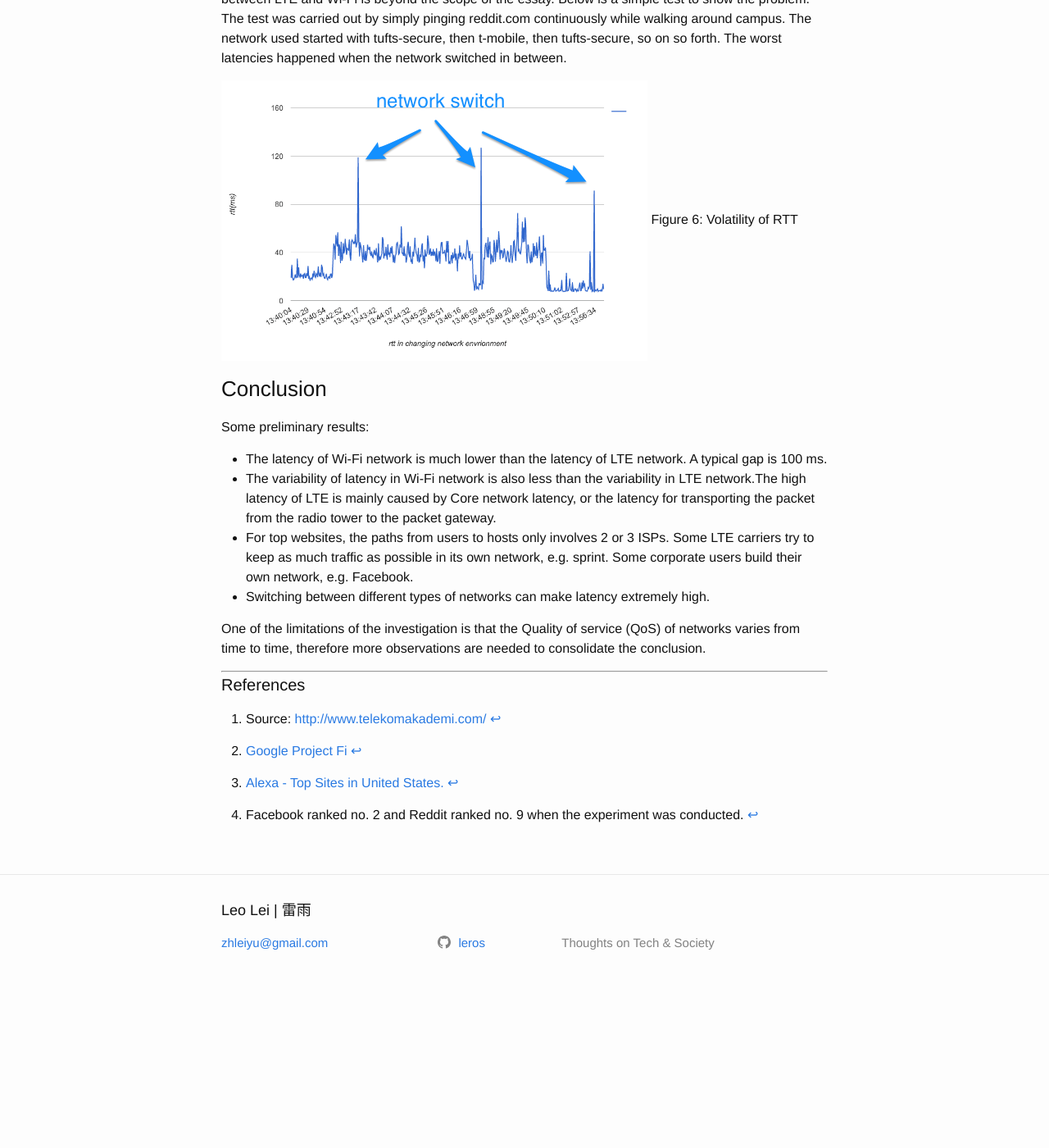
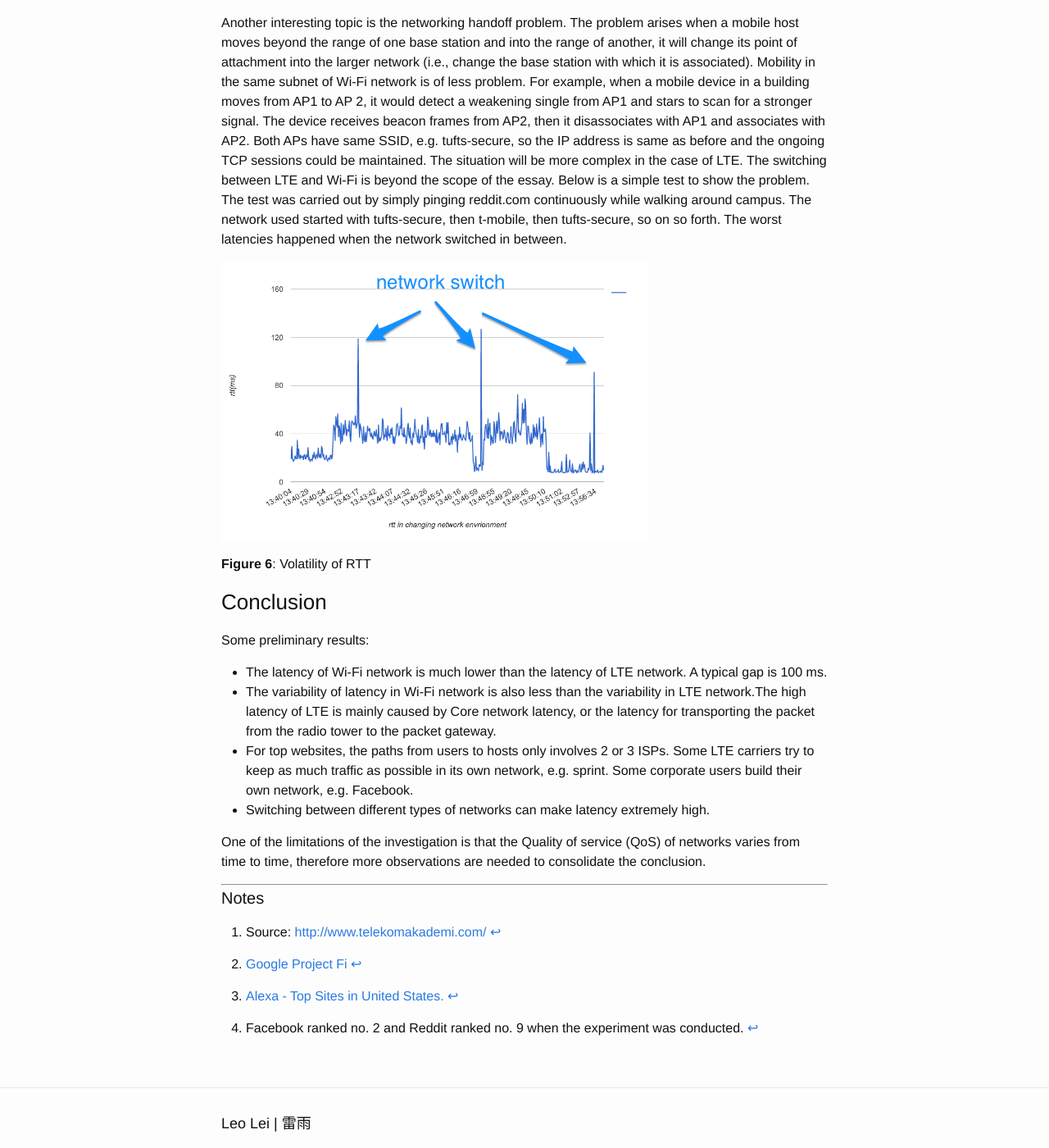
Before and after one commit to leros/leros.github.io, a Jekyll site: the page built from _posts/2018-01-27-wifi-lte-latency.md, in a window 1280 px wide and 1400 px high, scrolled down 5953 px. Shown: the whole window at 82% size. Built offline with Jekyll 4.4.1, drawn with Linux system fonts in a browser that asks for light colours; before the commit the page ends 7175 px from its top, so only the background shows below that.

Commit message:
Update format

```diff
--- a/_posts/2018-01-27-wifi-lte-latency.md
+++ b/_posts/2018-01-27-wifi-lte-latency.md
@@ -27,7 +27,9 @@ LTE is the Long Term Evolution of the Universal Mobile Telecommunications System
 2.  The Evolved UMTS Terrestrial Radio Access Network (E-UTRAN): The E-UTRAN handles the radio communications between the mobile and the evolved packet core(EPC). The evolved base stations are called eNodeB or eNB. Each eNB is a base station that controls the mobiles in one or more cells. The base station that is communicating with a mobile is known as its serving eNB.
 3.  The Evolved Packet Core (EPC): The EPC is a simplified all-IP core network that unifies the separate circuit-switched cellular voice network and the packet-switched cellular data network. And both voice and data will be carried in IP datagrams.
 
-![Components of a LTE network](assets/img/latency_report_LTE_structure.jpg) **Figure 1:** Components of a LTE network [^fn1]
+![Components of a LTE network](/assets/img/latency_report_LTE_structure.jpg)
+
+ **Figure 1:** Components of a LTE network [^fn1]
 
 ### Settings of Measurement
 
@@ -60,11 +62,15 @@ In the experiment, 50 top US websites had been pinged[^fn3] from the device. Pi
 
 There are two dimensions worth of checking: average RTT and covariance of RTT. The former dimension gives us a general idea on the performance, while the later tells us how stable the performance is.
 
-![avarage RTT](/assets/img/latency_report_ave_RTT.png) **Figure 2**: average RTT in four networks
+![avarage RTT](/assets/img/latency_report_ave_RTT.png)
+
+ **Figure 2**: average RTT in four networks
 
 From figure 2, it’s obvious that the latencies of Wi-Fi are much less than the latencies of LTE. For example, 50% of the RTTs in Wi-Fi environment is around 20 ms or less, but in the case of LTE, the threshold is about 120 ms. There is a 100-ms gap.
 
-![cv of RTT](/assets/img/latency_report_cv_RTT.png) **Figure 3**: covariance of RTT in four networks
+![cv of RTT](/assets/img/latency_report_cv_RTT.png)
+
+**Figure 3**: covariance of RTT in four networks
 
 From figure 3, it’s also obvious that Wi-Fi has less relative variability even in static testing. 90% of all coefficient of variation with WiFI are less than 0.2, but only 40% of the coefficient falls in that rage. In general, Wi-Fi is preferred to LTE due to less latency and smaller relative variability. The 100-ms gap of Wi-Fi and LTE reflects the different architecture of these two technologies. Internet routing latency domains Wi-Fi, but there are more latencies involved in the case of LET:
 
@@ -82,16 +88,18 @@ Above analysis gives us a general idea of the performance of those two technique
 -   traceroute-friendly: many hosts block traceroute request, which makes it difficult to get a full path.
 -   Facebook owns network infrastructure while Reddit does not.
 
-##### Facebook
+**Facebook**
 
 ![paths from users to hosts](/assets/img/path_to_facebook.png)
+
 **Figure 4**: The path to Facebook
 
 In general, all paths converge to Facebook's own network “tfbnw”. For tufts-secure, the packets were sent from tufts corporate intranet to `level 3` and then to `tfbnw`. For Comcast, all traffic up to `tfbnw` are actually in the domain of Comcast. For LTE, in the case of t-mobile, it took 48 ms for the packets to get into the internet, and t-mobile then sent packets to another ISP, while sprint core network sent the packets to its own network service.
 
-##### Reddit
+**Reddit**
 
 ![paths from users to hosts](/assets/img/path_to_reddit.png)
+
 **Figure 5**: The path to Reddit
 
 Reddit doesn’t operate network infrastructure, so the packets accessed the server via different paths. Similar to Facebook, there were only few ISPs involved in the routing. For tufts-secure, they were `level 3` and `telia`. For Comcast, they were just Comcast and NTT. And in the t-mobile case, `level 3` and `telia` again. For sprint, packets went through sprint core network and service network and finally gtt. It’s clear that core network latency well explains the difference between Wi-Fi and LTE. If we deduct the core network latency, the gap would be much much narrow.
@@ -100,7 +108,9 @@ Reddit doesn’t operate network infrastructure, so the packets accessed the ser
 
 Another interesting topic is the networking handoff problem. The problem arises when a mobile host moves beyond the range of one base station and into the range of another, it will change its point of attachment into the larger network (i.e., change the base station with which it is associated). Mobility in the same subnet of Wi-Fi network is of less problem. For example, when a mobile device in a building moves from AP1 to AP 2, it would detect a weakening single from AP1 and stars to scan for a stronger signal. The device receives beacon frames from AP2, then it disassociates with AP1 and associates with AP2. Both APs have same SSID, e.g. tufts-secure, so the IP address is same as before and the ongoing TCP sessions could be maintained. The situation will be more complex in the case of LTE. The switching between LTE and Wi-Fi is beyond the scope of the essay. Below is a simple test to show the problem. The test was carried out by simply pinging reddit.com continuously while walking around campus. The network used started with tufts-secure, then t-mobile, then tufts-secure, so on so forth. The worst latencies happened when the network switched in between.
 
-![Volatility of RTT](/assets/img/latency_report_mobility_annotated.png) Figure 6: Volatility of RTT
+![Volatility of RTT](/assets/img/latency_report_mobility_annotated.png)
+
+**Figure 6**: Volatility of RTT
 
 ### Conclusion
 
@@ -115,7 +125,7 @@ One of the limitations of the investigation is that the Quality of service (QoS)
 
 _ _ _
 
-#### References
+#### Notes
 [^fn1]: Source: [http://www.telekomakademi.com/](http://www.telekomakademi.com/)
 [^fn2]:[Google Project Fi](https://fi.google.com)
 [^fn3]: [Alexa - Top Sites in United States.](http://www.alexa.com/topsites/countries/US)
```
